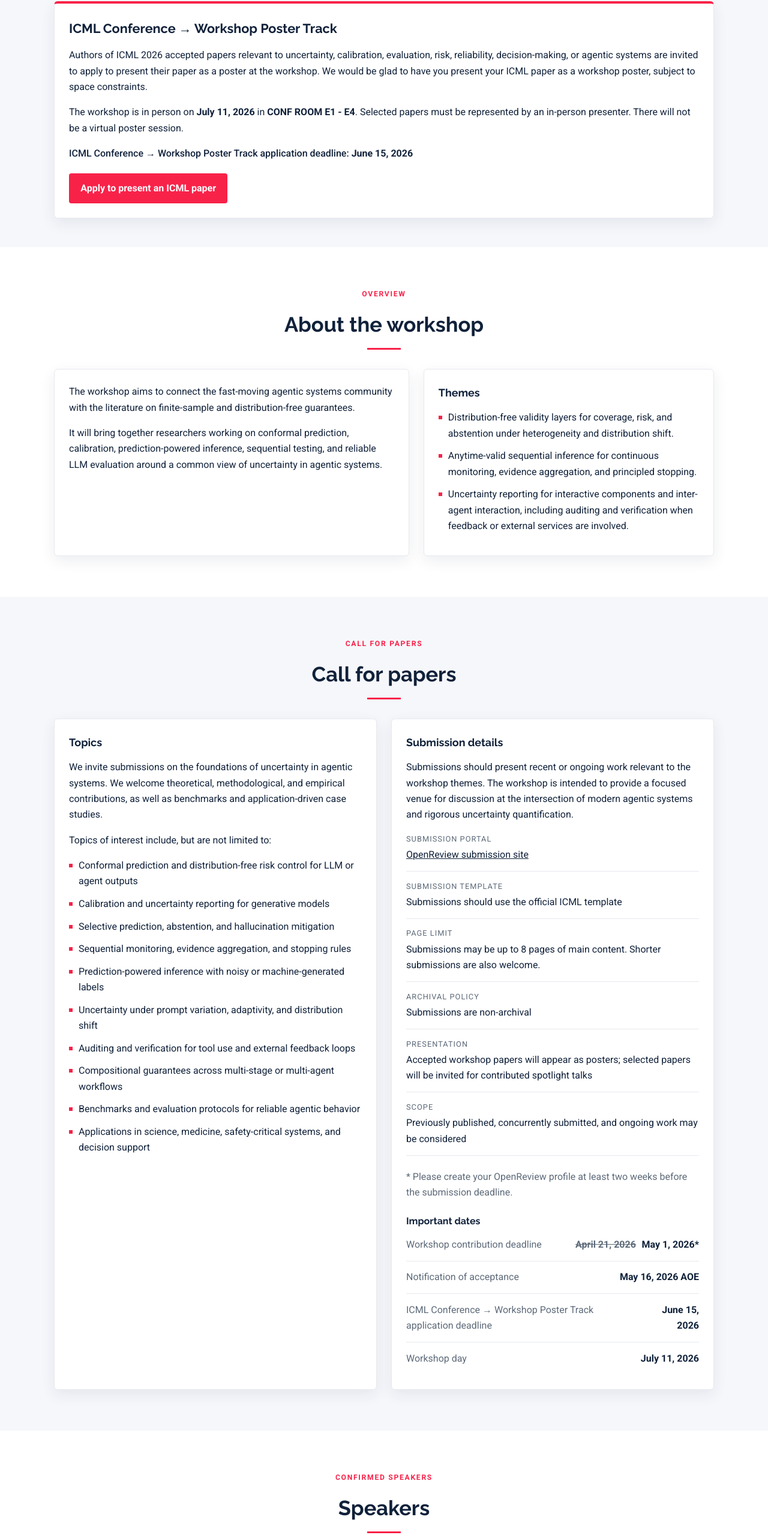
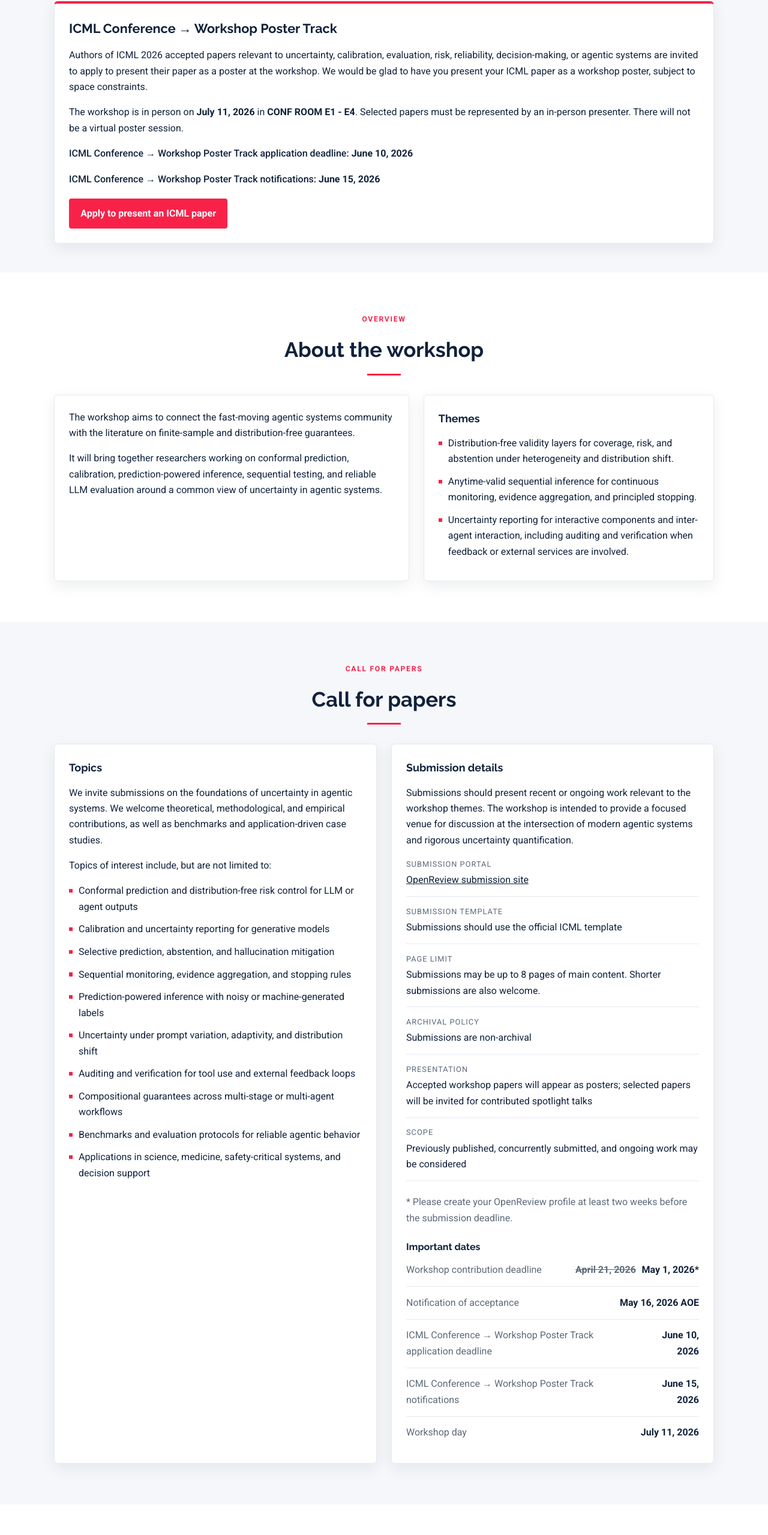
Before and after one commit to agentic-uncertainty-icml2026/agentic-uncertainty-icml2026.github.io, a plain HTML site: page index.html in a window 1280 px wide. Shown: the part 1168-3727 px from the top of the page at 60% size. Drawn offline with nearby package versions, Linux system fonts and the light colour scheme.

Commit message:
Update poster track dates

```diff
--- a/index.html
+++ b/index.html
@@ -134,6 +134,10 @@
             </p>
             <p class="announcement-deadline">
               ICML Conference &rarr; Workshop Poster Track application deadline:
+              <strong>June 10, 2026</strong>
+            </p>
+            <p class="announcement-deadline">
+              ICML Conference &rarr; Workshop Poster Track notifications:
               <strong>June 15, 2026</strong>
             </p>
             <div class="announcement-actions">
@@ -281,6 +285,10 @@
                   </li>
                   <li>
                     <span>ICML Conference &rarr; Workshop Poster Track application deadline</span>
+                    <strong>June 10, 2026</strong>
+                  </li>
+                  <li>
+                    <span>ICML Conference &rarr; Workshop Poster Track notifications</span>
                     <strong>June 15, 2026</strong>
                   </li>
                   <li>
```
